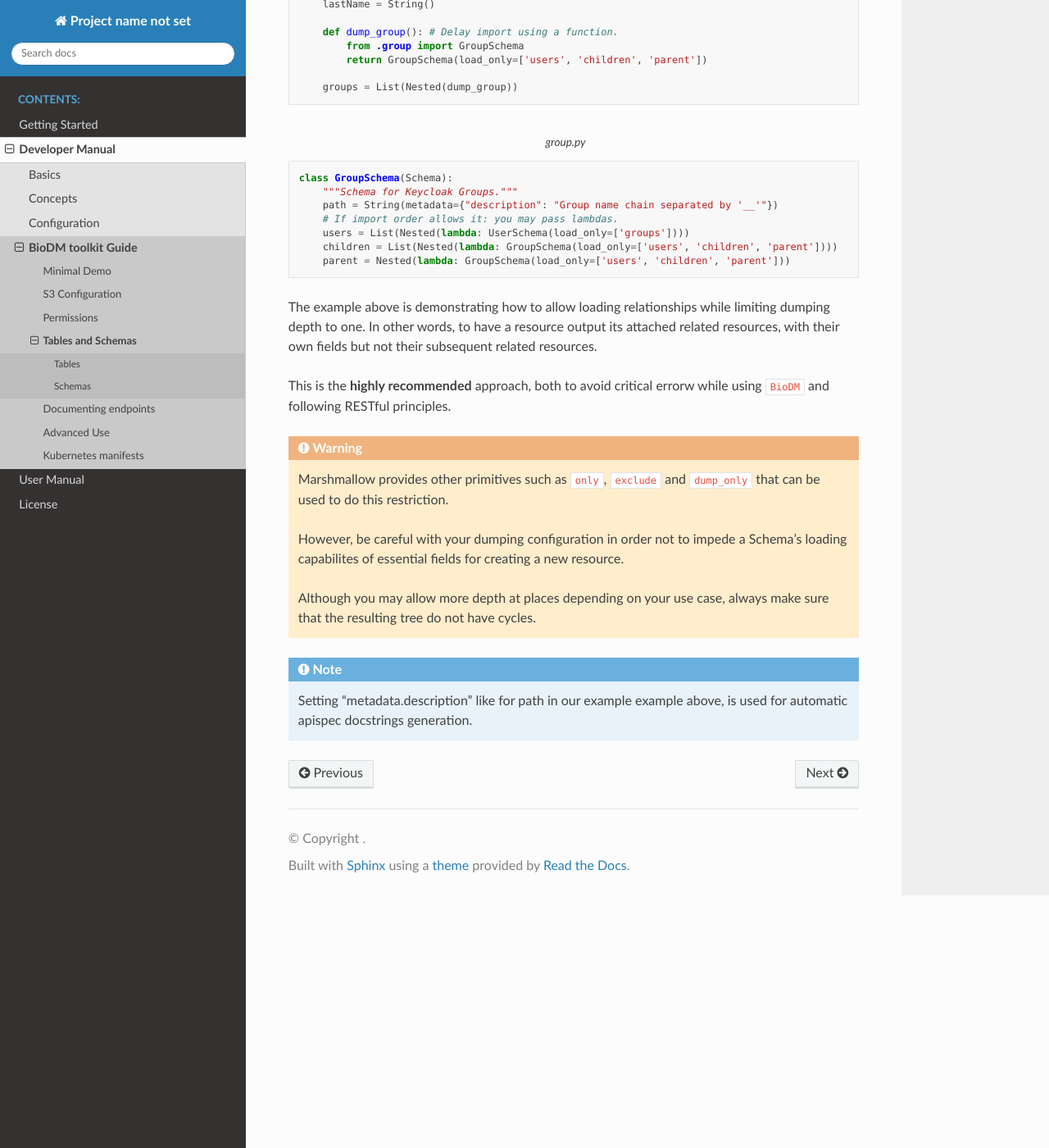
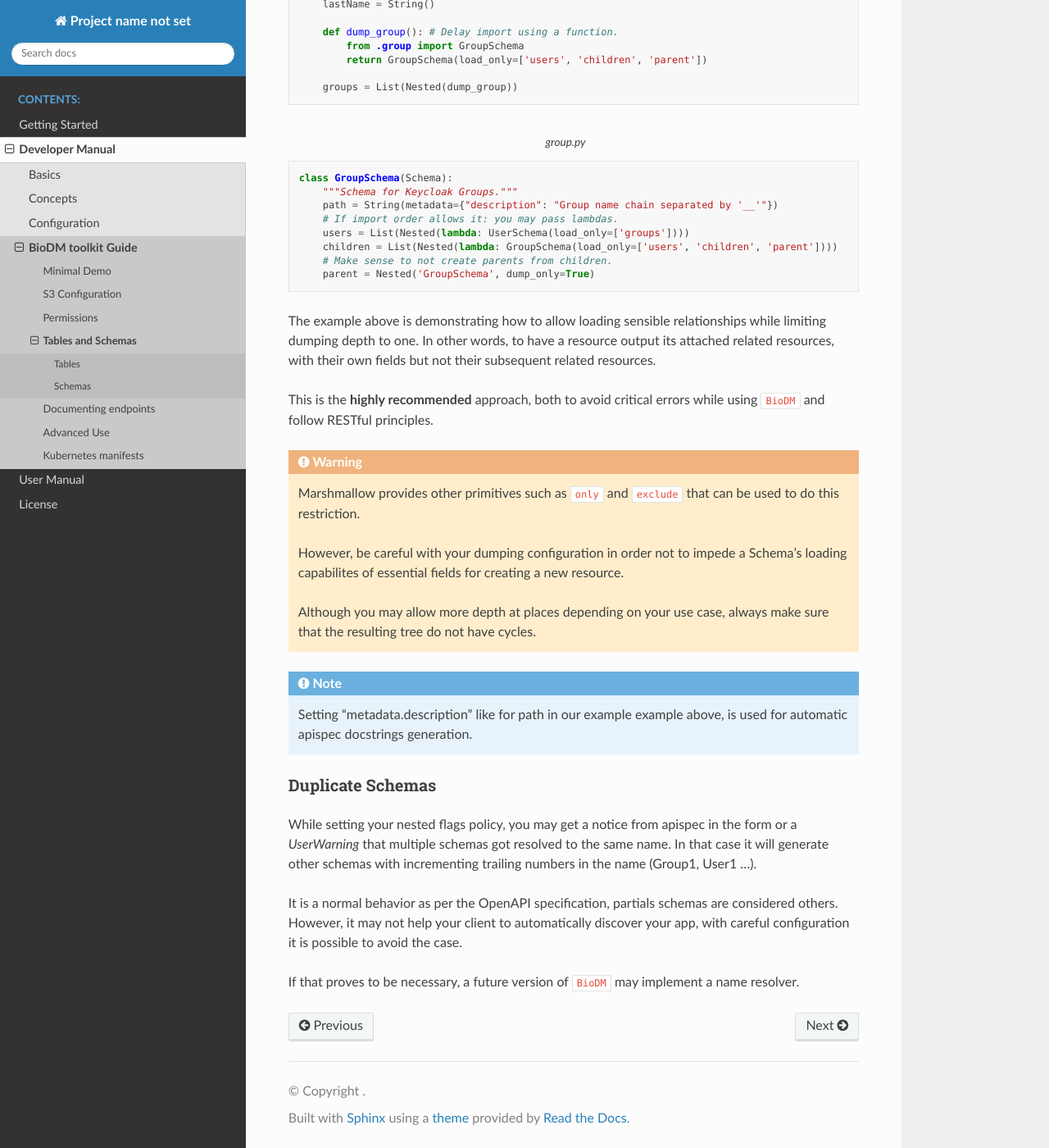
Before and after one commit to bag-cnag/biodm, a Sphinx documentation site: the page built from docs/developer_manual/table_schema.rst, in a window 1280 px wide and 1400 px high, scrolled down 2830 px. Shown: the whole window at 82% size. Built offline with Sphinx 7.4.7 and the Read the Docs theme 3.1.0, drawn with Linux system fonts in a browser that asks for light colours; pages that are not in the unit, such as notebooks, are missing from menus; some of the changed text lies outside the part shown.

Commit message:
Finish flipping pk naming convention + docs on duplicate schemas

```diff
--- a/docs/developer_manual/demo.rst
+++ b/docs/developer_manual/demo.rst
@@ -30,8 +30,8 @@ we will go over the following minimal example.
 
     class File(bd.components.S3File, bd.components.Base):
         id                         = sa.Column(sa.Integer,                    primary_key=True)
-        id_dataset                 = sa.Column(sa.ForeignKey("DATASET.id"),   nullable=False)
-        dataset: sao.Mapped["Dataset"] = sao.relationship(back_populates="files", single_parent=True, foreign_keys=[id_dataset])
+        dataset_id                 = sa.Column(sa.ForeignKey("DATASET.id"),   nullable=False)
+        dataset: sao.Mapped["Dataset"] = sao.relationship(back_populates="files", single_parent=True, foreign_keys=[dataset_id])
 
     # Schemas
     class DatasetSchema(ma.Schema):
@@ -50,7 +50,7 @@ we will go over the following minimal example.
         size           = mf.Integer(required=True)
         url            = mf.String(                 dump_only=True)
         ready          = mf.Bool(                   dump_only=True)
-        id_dataset     = mf.Integer(required=True,  load_only=True)
+        dataset_id     = mf.Integer(required=True,  load_only=True)
         dataset        = mf.Nested("DatasetSchema")
 
     # Controllers
--- a/docs/developer_manual/table_schema.rst
+++ b/docs/developer_manual/table_schema.rst
@@ -151,20 +151,21 @@ circular or self referencial dependencies.
         # If import order allows it: you may pass lambdas.
         users = List(Nested(lambda: UserSchema(load_only=['groups'])))
         children = List(Nested(lambda: GroupSchema(load_only=['users', 'children', 'parent'])))
-        parent = Nested(lambda: GroupSchema(load_only=['users', 'children', 'parent']))
+        # Make sense to not create parents from children.
+        parent = Nested('GroupSchema', dump_only=True)
 
 
-The example above is demonstrating how to allow loading relationships while limiting
+The example above is demonstrating how to allow loading sensible relationships while limiting
 dumping depth to one. In other words, to have a resource output its attached related resources,
 with their own fields but not their subsequent related resources.
 
-This is the **highly recommended** approach, both to avoid critical errorw while using ``BioDM`` and
-following RESTful principles.
+This is the **highly recommended** approach, both to avoid critical errors while using ``BioDM`` and
+follow RESTful principles.
 
 
 .. warning::
 
-    Marshmallow provides other primitives such as ``only``, ``exclude`` and ``dump_only`` that can be
+    Marshmallow provides other primitives such as ``only`` and ``exclude`` that can be
     used to do this restriction.
 
     However, be careful with your dumping configuration in order not to impede a Schema's
@@ -178,3 +179,17 @@ following RESTful principles.
 
     Setting "metadata.description" like for path in our example example above, is used for
     automatic apispec docstrings generation.
+
+
+Duplicate Schemas
+~~~~~~~~~~~~~~~~~
+
+While setting your nested flags policy, you may get a notice from apispec in the form or a
+`UserWarning` that multiple schemas got resolved to the same name. In that case it will generate
+other schemas with incrementing trailing numbers in the name (Group1, User1 ...).
+
+It is a normal behavior as per the OpenAPI specification, partials schemas are considered others.
+However, it may not help your client to automatically discover your app,
+with careful configuration it is possible to avoid the case.
+
+If that proves to be necessary, a future version of ``BioDM`` may implement a name resolver.
```
Also changed, not shown: other parts of docs/developer_manual/table_schema.rst (+1 -1 lines), 10 other files.
